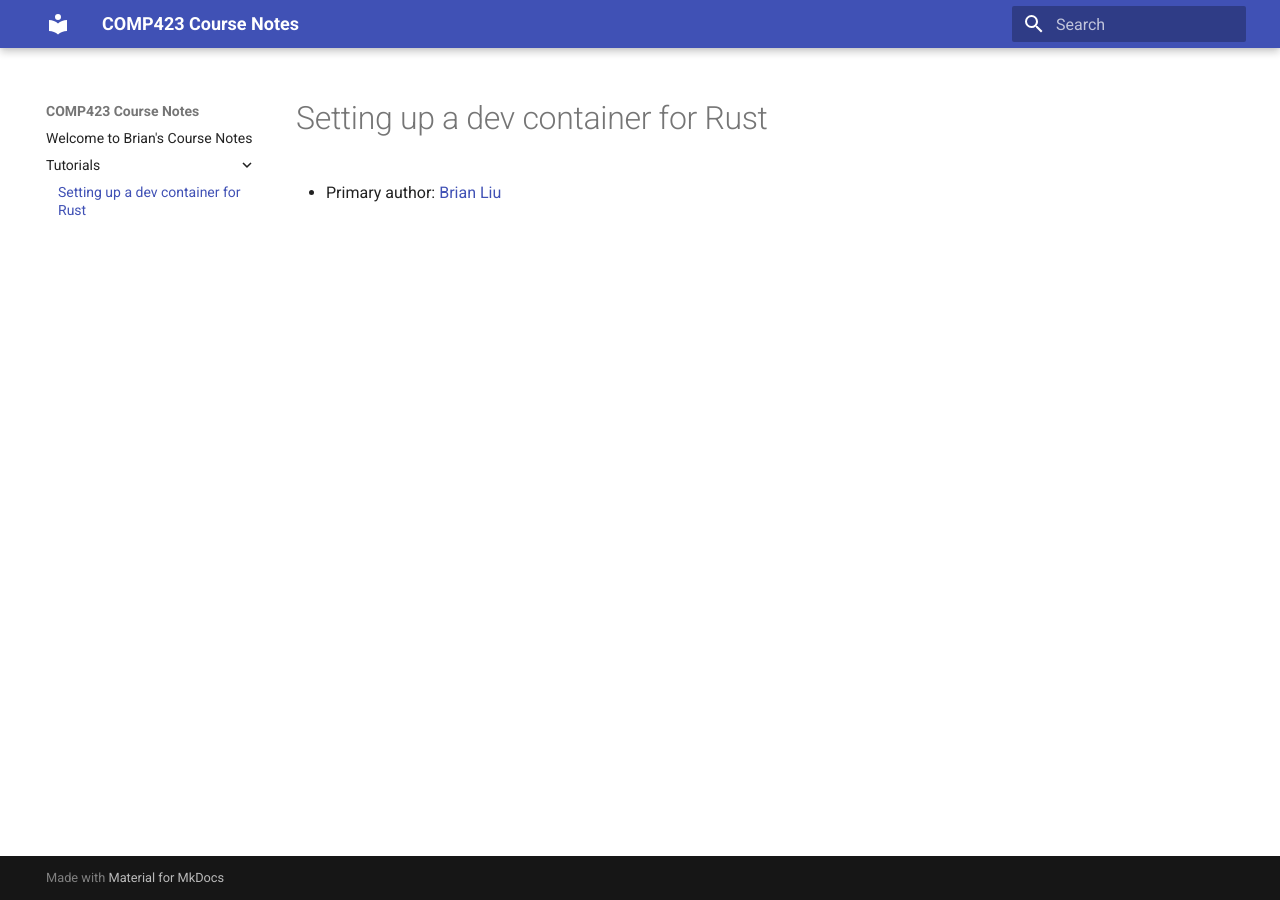
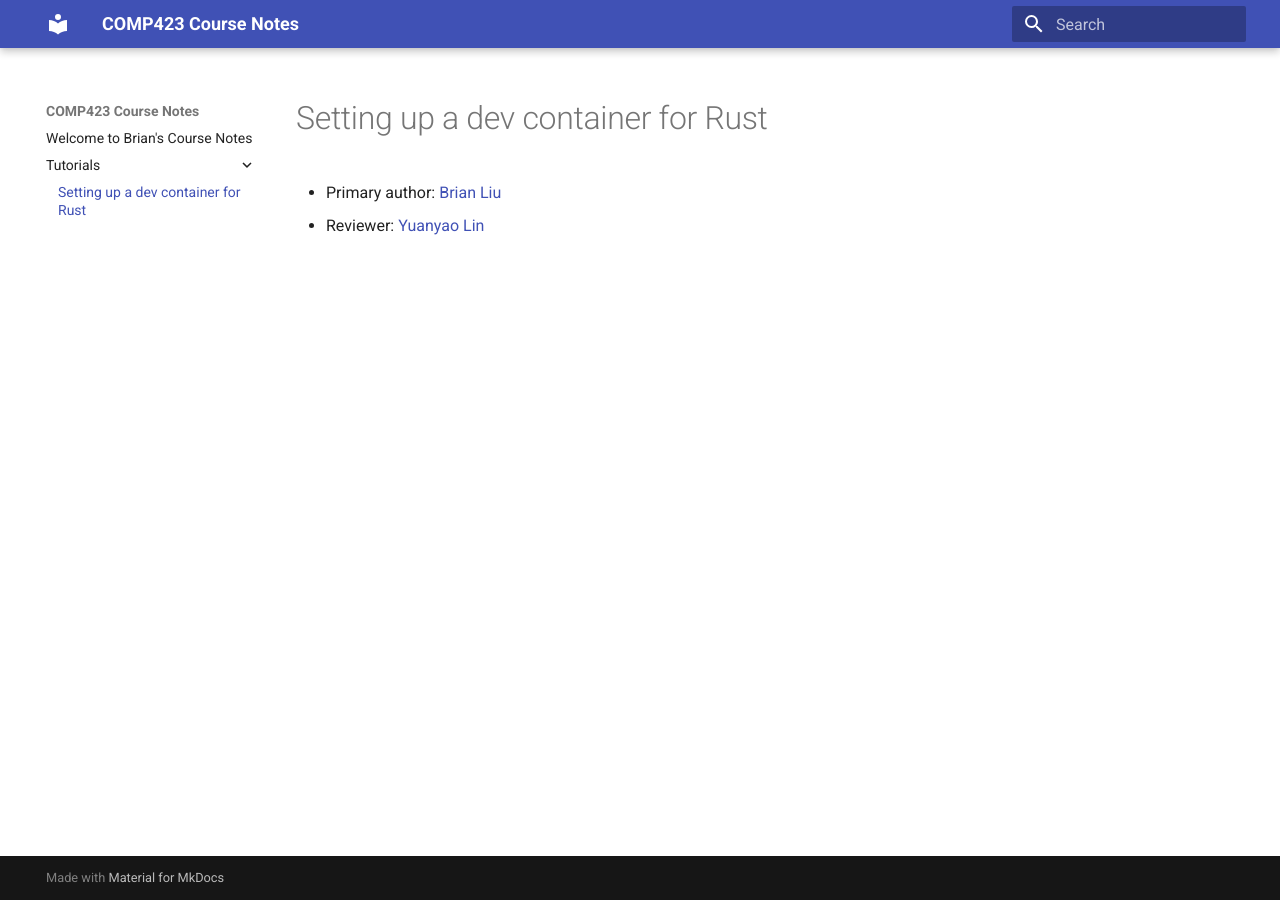
Before and after one commit to brianx426/comp423-course-notes, an MkDocs documentation site: the page built from docs/tutorials/rust-setup.md, in a window 1280 px wide. Built offline with MkDocs 1.6.1 and Material for MkDocs 9.7.7, drawn with Linux system fonts in a browser that asks for light colours.

Commit message:
Added reviewer to Setup page.

```diff
--- a/docs/tutorials/rust-setup.md
+++ b/docs/tutorials/rust-setup.md
@@ -1,3 +1,4 @@
 # Setting up a dev container for Rust
 
 * Primary author: [Brian Liu](https://github.com/brianx426)
+* Reviewer: [Yuanyao Lin](https://github.com/yuanyaolin13)
```
